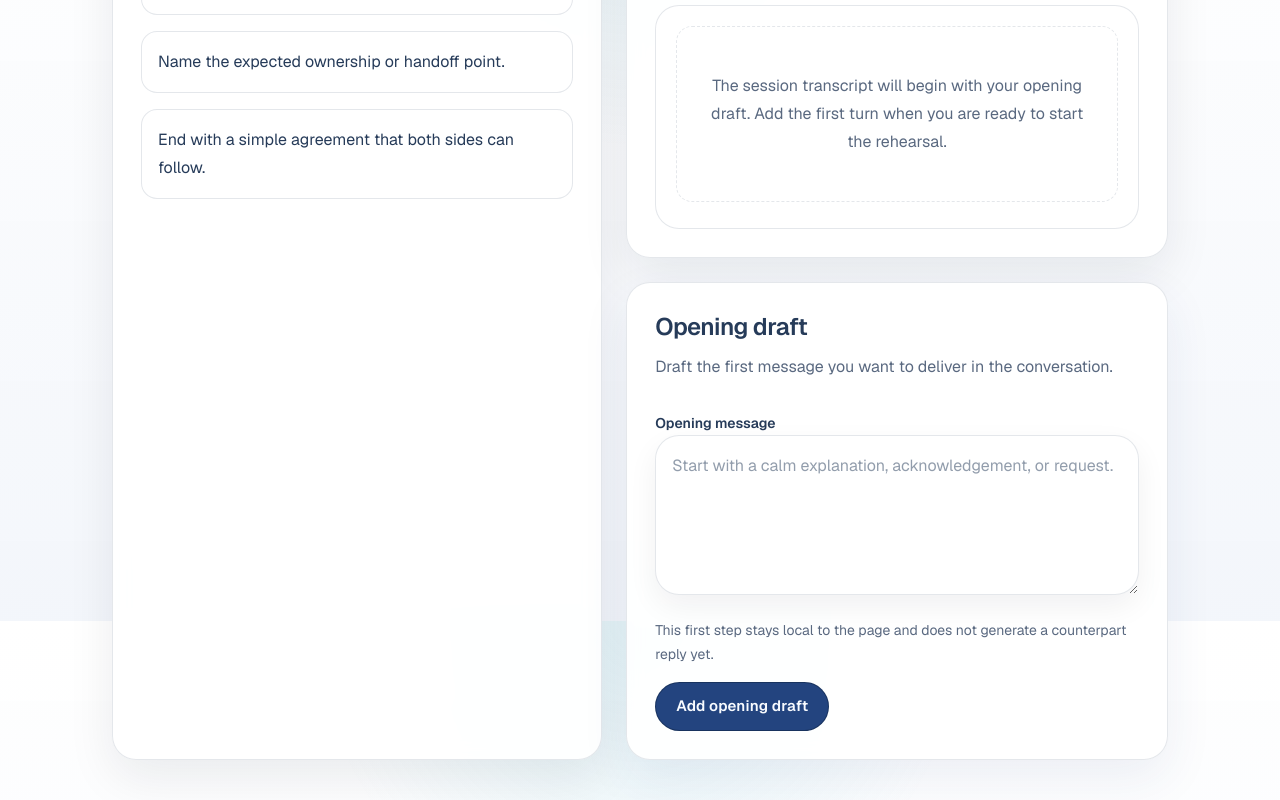
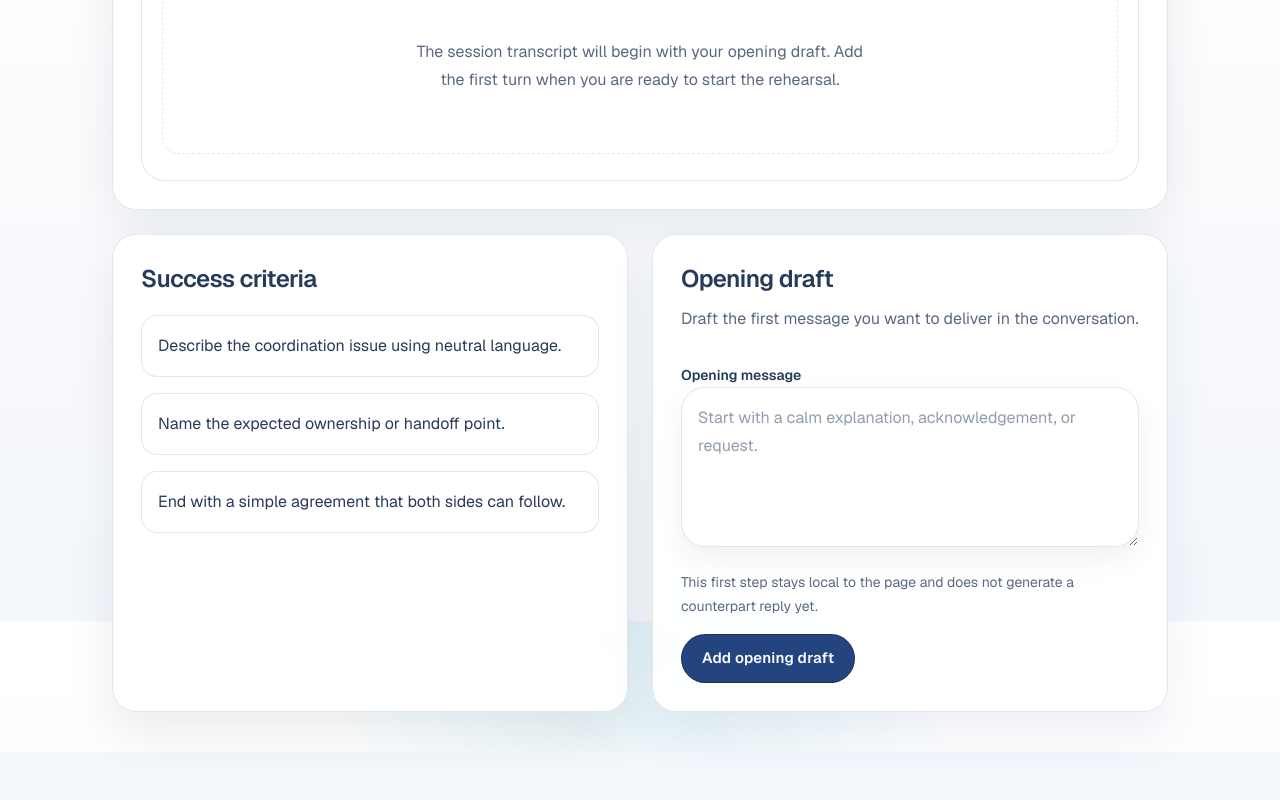
Before and after one commit to sofus-deng/ducelis-open, a Next.js app: page /sessions/reset-expectations-on-shared-work in a window 1280 px wide. Shown: the part 979-1779 px from the top of the page. After the commit the page ends 1731 px from the top, so only its background shows below. Built offline with nearby package versions, Linux system fonts and the light colour scheme.

Commit message:
fix(session): restructure session page into a clearer session grid

```diff
--- a/app/sessions/[scenarioId]/page.tsx
+++ b/app/sessions/[scenarioId]/page.tsx
@@ -64,7 +64,8 @@ export default async function SessionPage({ params }: SessionPageProps) {
         </div>
       </section>
 
-      <section className="mt-8 grid gap-6 lg:grid-cols-2">
+      <section className="mt-8 space-y-6" data-testid="session-page-grid">
+        <div className="grid gap-6 lg:grid-cols-2">
           <Card as="article" className="h-full">
             <CardHeader>
               <CardTitle as="h2">Scenario summary</CardTitle>
@@ -92,9 +93,11 @@ export default async function SessionPage({ params }: SessionPageProps) {
               </div>
             </CardContent>
           </Card>
-      </section>
+        </div>
 
-      <section className="mt-10 grid gap-6 xl:grid-cols-[0.95fr_1.05fr]">
+        <SessionStartShell
+          scenarioTitle={scenario.title}
+          successCriteria={
             <Card as="article" className="h-full">
               <CardHeader className="pb-5">
                 <CardTitle as="h2">Success criteria</CardTitle>
@@ -112,8 +115,8 @@ export default async function SessionPage({ params }: SessionPageProps) {
                 </ul>
               </CardContent>
             </Card>
-
-        <SessionStartShell scenarioTitle={scenario.title} />
+          }
+        />
       </section>
     </main>
   );
--- a/components/session/session-start-shell.tsx
+++ b/components/session/session-start-shell.tsx
@@ -1,14 +1,16 @@
 "use client";
 
+import type { ReactNode } from "react";
 import { FormEvent, useState } from "react";
 import { Button } from "@/components/ui/button";
 import { Card, CardContent, CardDescription, CardHeader, CardTitle } from "@/components/ui/card";
 
 type SessionStartShellProps = {
   scenarioTitle: string;
+  successCriteria: ReactNode;
 };
 
-export function SessionStartShell({ scenarioTitle }: SessionStartShellProps) {
+export function SessionStartShell({ scenarioTitle, successCriteria }: SessionStartShellProps) {
   const [draft, setDraft] = useState("");
   const [submittedDraft, setSubmittedDraft] = useState<string | null>(null);
 
@@ -26,7 +28,7 @@ export function SessionStartShell({ scenarioTitle }: SessionStartShellProps) {
   }
 
   return (
-    <div className="grid gap-6" data-testid="session-start-shell">
+    <div className="space-y-6" data-testid="session-start-shell">
       <Card as="article" className="h-full">
         <CardHeader>
           <CardTitle as="h2">Session transcript</CardTitle>
@@ -63,7 +65,10 @@ export function SessionStartShell({ scenarioTitle }: SessionStartShellProps) {
         </CardContent>
       </Card>
 
-      <Card as="article" tone="emphasis">
+      <div className="grid gap-6 lg:grid-cols-2">
+        {successCriteria}
+
+        <Card as="article" tone="emphasis" className="h-full">
           <CardHeader>
             <CardTitle as="h2">Opening draft</CardTitle>
             <CardDescription>
@@ -98,5 +103,6 @@ export function SessionStartShell({ scenarioTitle }: SessionStartShellProps) {
           </CardContent>
         </Card>
       </div>
+    </div>
   );
 }
```
Also changed, not shown: 2 other files (tests, documents, lock files or other folders). Lines whose indentation alone changed are shown as unchanged.
